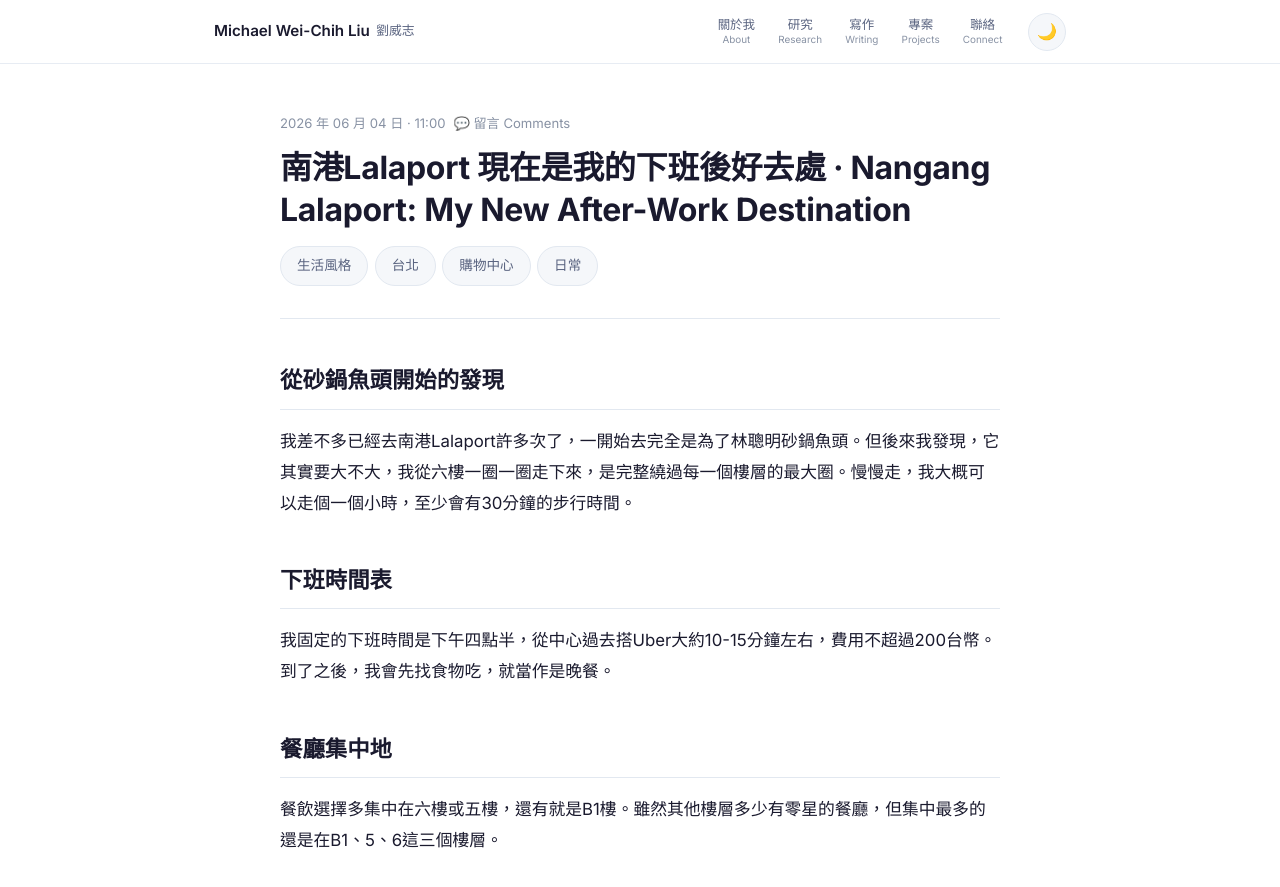
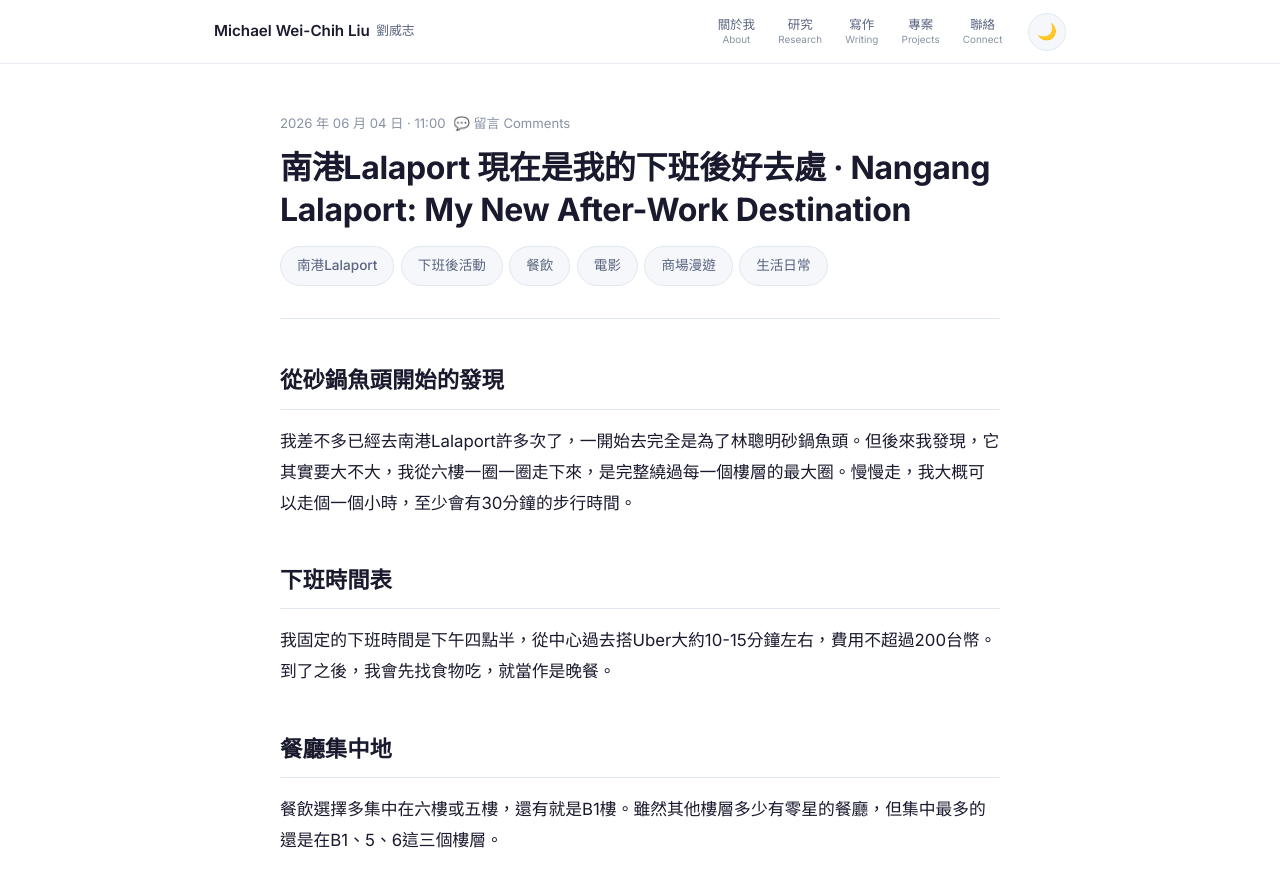
Before and after one commit to liuweichihtw-0624/liuweichihtw-0624.github.io, a Jekyll site: the page built from _posts/2026-06-04-nangang-lalaport-after-work-hangout.md, in a window 1280 px wide and 900 px high. Shown: the top 887 px of the window. Built offline with Jekyll 4.4.1, drawn with Linux system fonts in a browser that asks for light colours; comment, search, counter and statistics services are not loaded.

Commit message:
retag: update tags for 2026-06-04-nangang-lalaport-after-work-hangout.md

```diff
--- a/_posts/2026-06-04-nangang-lalaport-after-work-hangout.md
+++ b/_posts/2026-06-04-nangang-lalaport-after-work-hangout.md
@@ -2,7 +2,7 @@
 layout: post
 title: "南港Lalaport 現在是我的下班後好去處 · Nangang Lalaport: My New After-Work Destination"
 date: 2026-06-04 11:00:58 +0800
-tags: [生活風格, 台北, 購物中心, 日常]
+tags: ["南港Lalaport", "下班後活動", "餐飲", "電影", "商場漫遊", "生活日常"]
 publish: true
 syndicate: []
 excerpt: "從為了林聰明砂鍋魚頭而去，到發現南港Lalaport成為下班後散步的舒適去處。"
```
